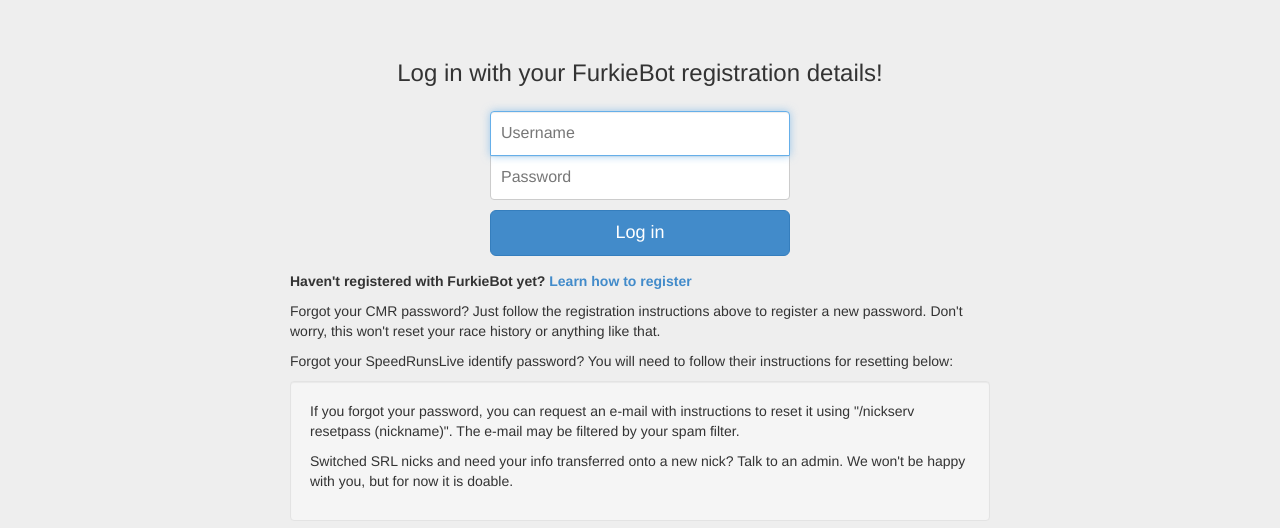
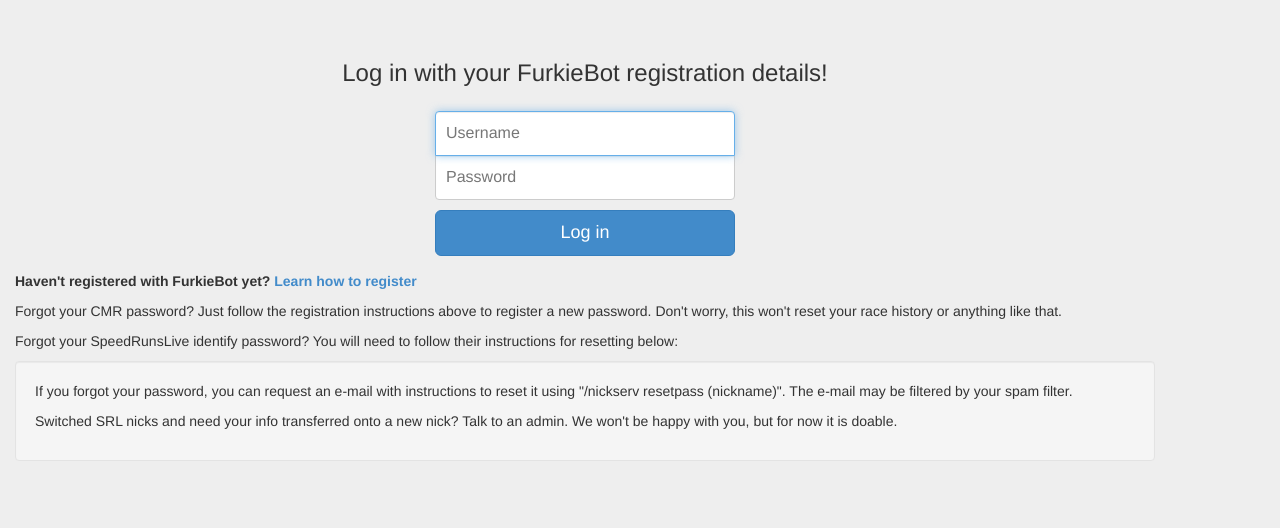
Before and after one commit to EklipZgit/furkiebot, a PHP site: page /login.php in a window 1280 px wide. Shown: the top 528 px of the page. Run offline with PHP 8.4, Linux system fonts and the light colour scheme.

Commit message:
Revert "Centered and skinnied login page"
This reverts commit 0ac42ea3162e302b9e0d814aa4017a59ae715c61.

```diff
--- a/Web/css/login.css
+++ b/Web/css/login.css
@@ -5,9 +5,7 @@
 }
 
 .skinny {
-  margin-left: auto;
-  margin-right: auto;
-  width: 700px;
+  width: 800px;
 }
 .form-signin {
   max-width: 330px;
--- a/Web/login.php
+++ b/Web/login.php
@@ -18,6 +18,7 @@
   session_write_close();
   ?>
 	<div class="skinny">
+		<div class="container">
 			<center><h3 class="heading">Log in with your FurkieBot registration details!</h3></center>
 				<form class="form-signin" id="form1" name="form1" role="form" method="post" action="loginsubmit.php">
 				<input type="username" class="form-control" placeholder="Username" name="username" id="username" required autofocus>
@@ -32,7 +33,8 @@
 				<p>If you forgot your password, you can request an e-mail with instructions to reset it using "/nickserv resetpass (nickname)". The e-mail may be filtered by your spam filter.</p>
 
 				<p>Switched SRL nicks and need your info transferred onto a new nick? Talk to an admin. We won't be happy with you, but for now it is doable.</p>
-				</div>
+			</div>
+		</div>
     </div>
   </body>
 </html>
```
